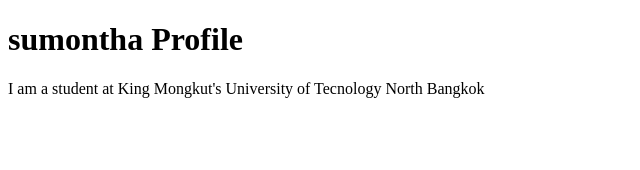
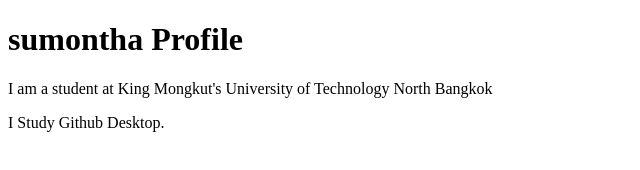
Before and after one commit to sumonthaa/github-desktop-project, a plain HTML site: page index.html in a window 1280 px wide. Shown: the whole page, without its empty margins (0-640 px from the left). Drawn offline with Linux system fonts and the light colour scheme.

Commit message:
Update index.html

```diff
--- a/index.html
+++ b/index.html
@@ -8,6 +8,7 @@
 <body>
     <h1>sumontha Profile</h1>
     <p>I am a student at King Mongkut's University of
-        Tecnology North Bangkok</p>
+        Technology North Bangkok</p>
+    <p>I Study Github Desktop.</p>
 </body>
 </html>
```
